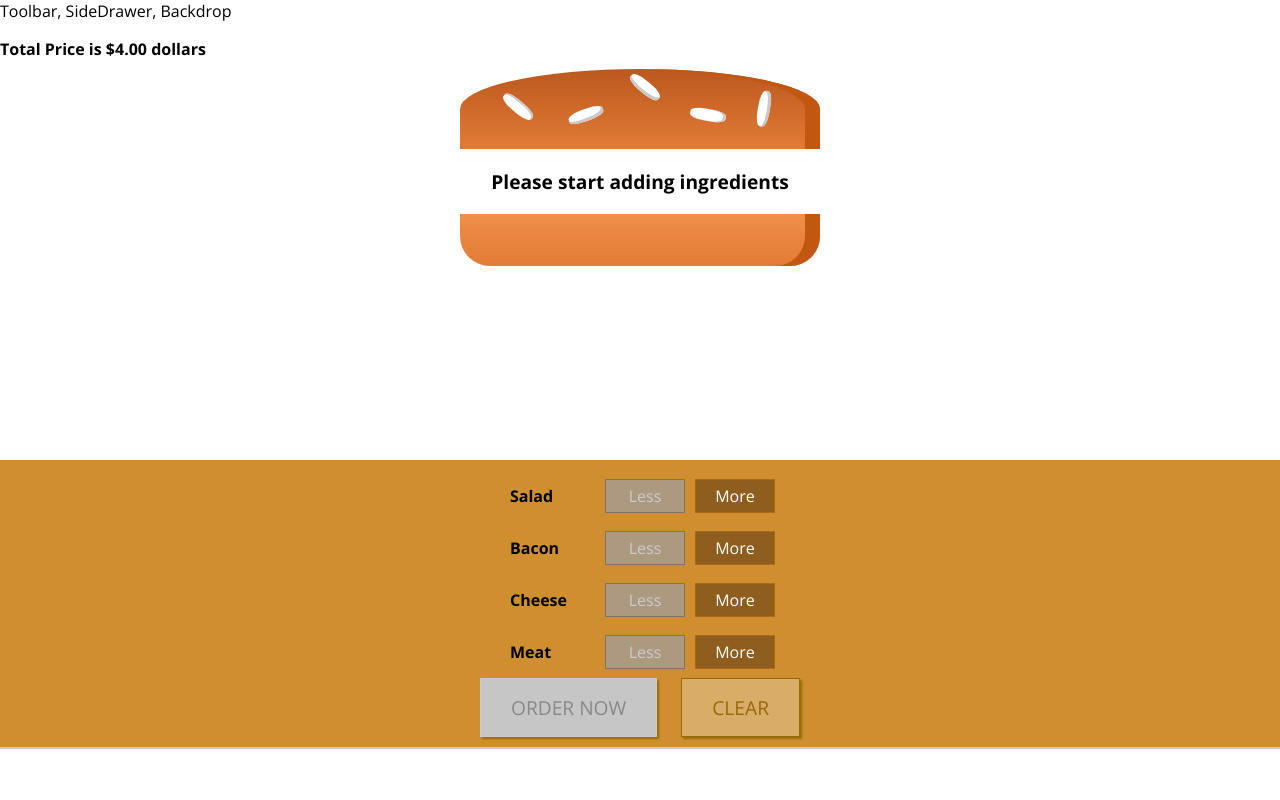
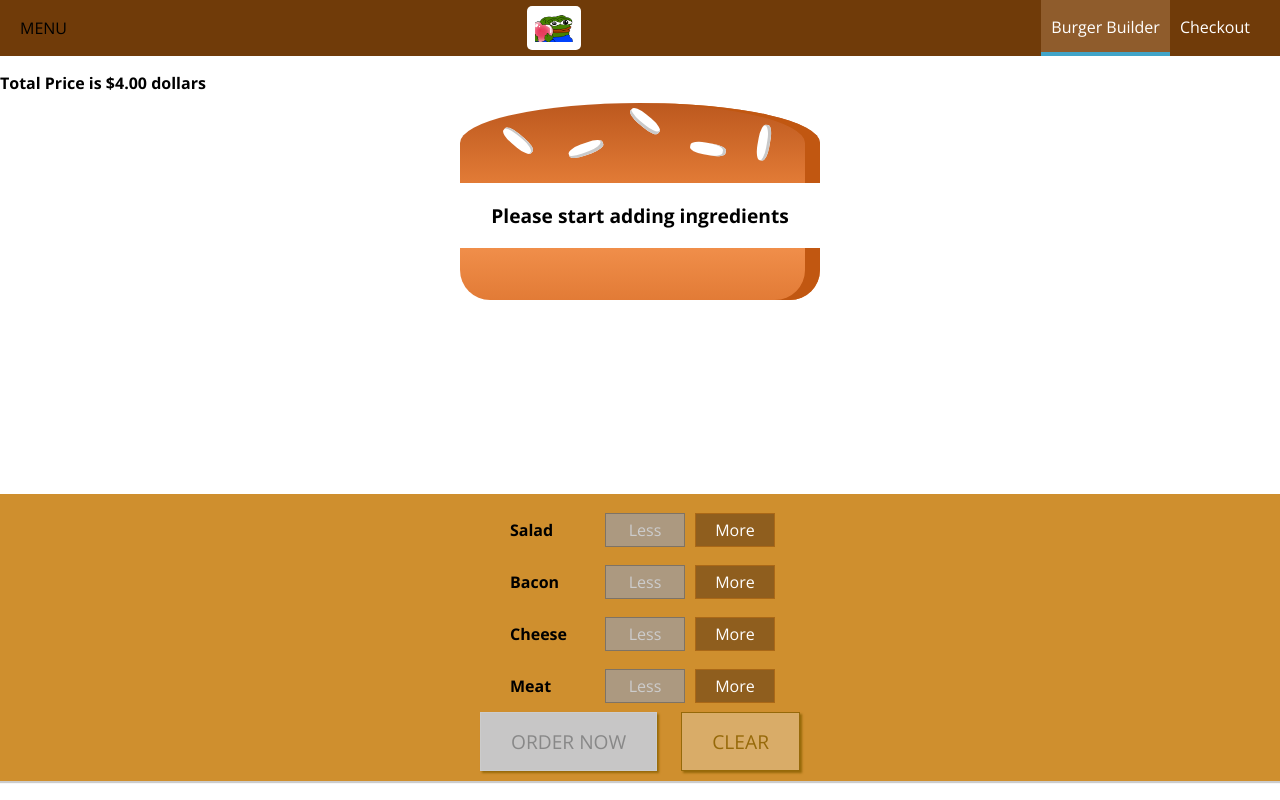
Before and after one commit to cvasqu09/react-app, a React (Create React App) app in the folder burger-app/: page / in a window 1280 px wide. Built offline with nearby package versions, Linux system fonts and the light colour scheme.

Commit message:
Added toolbar and sidedrawer

```diff
--- a/burger-app/src/components/Burger/OrderSummary.js
+++ b/burger-app/src/components/Burger/OrderSummary.js
@@ -1,5 +1,7 @@
 import React from 'react';
 import styled from 'styled-components';
+import Button from "../UI/Button";
+
 
 const OrderSummary = (props) => {
   const ingredientsSummary = Object.keys(props.ingredients).map(key =>
@@ -14,6 +16,9 @@ const OrderSummary = (props) => {
       <ul>
         {ingredientsSummary}
       </ul>
+      <p><strong>Your total is: {props.totalPrice.toFixed(2)} </strong></p>
+      <Button btnType="Danger" clicked={props.cancelOrder}>CANCEL</Button>
+      <Button btnType="Success" clicked={props.continueOrder}>CONTINUE</Button>
     </React.Fragment>
   );
 };
--- a/burger-app/src/components/Layout/Layout.js
+++ b/burger-app/src/components/Layout/Layout.js
@@ -1,14 +1,15 @@
 import React from 'react';
 import styled from 'styled-components';
+import Toolbar from "../Navigation/Toolbar";
+import SideDrawer from "../Navigation/SideDrawer";
 const MainContent = styled.main`
-    margin-top: 16px;
+    margin-top: 72px;
   `;
 const Layout = (props) => {
-
-
   return (
     <React.Fragment>
-      <div>Toolbar, SideDrawer, Backdrop</div>
+      <Toolbar/>
+      <SideDrawer/>
       <MainContent>
         {props.children}
       </MainContent>
--- /dev/null
+++ b/burger-app/src/components/Logo.js
@@ -0,0 +1,25 @@
+import React from 'react';
+import styled from 'styled-components';
+import PeepoImg from '../assets/peepo_heart.png';
+
+const LogoContainer = styled.div`
+  background-color: white;
+  padding: 8px;
+  height: 100%;
+  box-sizing: border-box;
+  border-radius: 5px;
+
+  img {
+    height: 100%;
+  }
+`;
+
+const Logo = (props) => {
+  return (
+    <LogoContainer>
+      <img src={PeepoImg} alt="peepo"/>
+    </LogoContainer>
+  );
+};
+
+export default Logo;
--- /dev/null
+++ b/burger-app/src/components/Navigation/NavigationItem.js
@@ -0,0 +1,35 @@
+import React from 'react';
+import styled from 'styled-components';
+
+const NavigationItemContainer = styled.li`
+  margin: 0;
+  box-sizing: border-box;
+  display: flex;
+  height: 100%;
+  align-items: center;
+
+  a {
+    color: white;
+    text-decoration: none;
+    height: 100%;
+    padding: 16px 10px;
+    border-bottom: 4px solid transparent;
+    box-sizing: border-box;
+    display: block;
+
+    &:hover, &:active, &.active {
+      background-color: #8f5c2c;
+      border-bottom: 4px solid #40a4c8;
+      color: white;
+    }
+  }
+`
+
+const NavigationItem = (props) => {
+  console.log('props active', props.active);
+  return (
+    <NavigationItemContainer><a href={props.link} className={props.active ? 'active' : null}>{props.children}</a></NavigationItemContainer>
+  );
+};
+
+export default NavigationItem;
--- /dev/null
+++ b/burger-app/src/components/Navigation/NavigationItems.js
@@ -0,0 +1,23 @@
+import React from 'react';
+import styled from 'styled-components';
+import NavigationItem from "./NavigationItem";
+
+const NavigationItemsContainer = styled.ul`
+  margin: 0;
+  padding: 0;
+  list-style: none;
+  display: flex;
+  align-items: center;
+  height: 100%;
+`;
+
+const NavigationItems = (props) => {
+  return (
+    <NavigationItemsContainer>
+      <NavigationItem link="/" active>Burger Builder</NavigationItem>
+      <NavigationItem link="/">Checkout</NavigationItem>
+    </NavigationItemsContainer>
+  );
+};
+
+export default NavigationItems;
--- /dev/null
+++ b/burger-app/src/components/Navigation/SideDrawer.js
@@ -0,0 +1,49 @@
+import React from 'react';
+import styled from 'styled-components';
+import Logo from "../Logo";
+import NavigationItems from "./NavigationItems";
+
+const StyledSideDrawer = styled.div`
+  position: fixed;
+  width: 280px;
+  max-width: 70%;
+  height: 100%;
+  left: 0;
+  top: 0;
+  z-index: 200;
+  background-color: white;
+  padding: 32px 16px;
+  box-sizing: border-box;
+  transition: transform 0.3s ease-out;
+
+  @media (min-width: 500px) {
+    display: none;
+  }
+
+  .Open {
+    transform: translateX(0);
+  }
+
+  .Close {
+    transform: translateX(-100%);
+  }
+`;
+
+const LogoContainer = styled.div`
+  height: 11%;
+`;
+
+const SideDrawer = (props) => {
+  return (
+    <StyledSideDrawer>
+      <LogoContainer>
+        <Logo/>
+      </LogoContainer>
+      <nav>
+        <NavigationItems/>
+      </nav>
+    </StyledSideDrawer>
+  );
+};
+
+export default SideDrawer;
--- /dev/null
+++ b/burger-app/src/components/Navigation/Toolbar.js
@@ -0,0 +1,41 @@
+import React from 'react';
+import styled from 'styled-components';
+import Logo from "../Logo";
+import NavigationItems from "./NavigationItems";
+
+const ToolbarHeader = styled.header`
+    height: 56px;
+    width: 100%;
+    position: fixed;
+    top: 0;
+    left: 0;
+    background-color: #703b09;
+    display: flex;
+    justify-content: space-between;
+    align-items: center;
+    padding: 0 20px;
+    box-sizing: border-box;
+    z-index: 90;
+
+    nav {
+     height: 100%;
+    }
+  `;
+
+const LogoContainer = styled.div`
+  height: 80%;
+`;
+
+const Toolbar = (props) => {
+  return (
+    <ToolbarHeader>
+      <div>MENU</div>
+      <LogoContainer>
+        <Logo>LOGO</Logo>
+      </LogoContainer>
+      <NavigationItems/>
+    </ToolbarHeader>
+  );
+};
+
+export default Toolbar;
--- a/burger-app/src/components/UI/Backdrop.js
+++ b/burger-app/src/components/UI/Backdrop.js
@@ -1,8 +1,6 @@
 import React from 'react';
 import styled from 'styled-components';
-
-const Backdrop = (props) => {
-  const BackdropContainer = styled.div`
+const BackdropContainer = styled.div`
     width: 100%;
     height: 100%;
     position: fixed;
@@ -12,6 +10,7 @@ const Backdrop = (props) => {
     background-color: rgba(0, 0, 0, 50%);
   `;
 
+const Backdrop = (props) => {
   return (
     props.showBackdrop ? <BackdropContainer onClick={props.click}> </BackdropContainer> : null
   );
--- /dev/null
+++ b/burger-app/src/components/UI/Button.js
@@ -0,0 +1,27 @@
+import React from 'react';
+import styled from 'styled-components';
+
+const ButtonComponent = styled.button`
+  background-color: transparent;
+  border: none;
+  outline: none;
+  cursor: pointer;
+  font: inherit;
+  padding: 10px;
+  margin: 10px;
+  font-weight: bold;
+  color: ${props => props.btnType === 'Danger' ? '#5C9210' : props.btnType === 'Success' ? '#944317' : 'white'};
+
+  &:first-of-type {
+    margin-left: 0;
+    padding-left: 0;
+  }
+`;
+
+const Button = (props) => {
+  return (
+    <ButtonComponent onClick={props.clicked} btnType={props.btnType}>{props.children}</ButtonComponent>
+  );
+};
+
+export default Button;
--- a/burger-app/src/containers/BurgerBuilder/BurgerBuilder.js
+++ b/burger-app/src/containers/BurgerBuilder/BurgerBuilder.js
@@ -86,6 +86,10 @@ class BurgerBuilder extends Component {
     });
   };
 
+  purchaseContinueHandler = () => {
+    console.log("Continue");
+  };
+
   cancelPurchaseHandler = () => {
     this.setState({
       purchasing: false
@@ -102,7 +106,11 @@ class BurgerBuilder extends Component {
     return (
       <React.Fragment>
         <Modal showModal={this.state.purchasing} modalClosed={this.cancelPurchaseHandler}>
-          <OrderSummary ingredients={this.state.ingredients}/>
+          <OrderSummary ingredients={this.state.ingredients}
+                        cancelOrder={this.cancelPurchaseHandler}
+                        continueOrder={this.purchaseContinueHandler}
+                        totalPrice={this.state.totalPrice}
+          />
         </Modal>
         <Price>Total Price is ${this.state.totalPrice.toFixed(2)} dollars</Price>
         <Burger ingredients={this.state.ingredients}/>
@@ -112,7 +120,8 @@ class BurgerBuilder extends Component {
           ingredientAdded={this.addIngredientHandler}
           removeIngredient={this.removeIngredient}
           clearIngredients={this.clearIngredientsHandler}
-          disabledControls={disabledInfo}/>
+          disabledControls={disabledInfo}
+        />
       </React.Fragment>
     );
   }
```
Also changed, not shown: burger-app/src/assets/peepo_heart.png (added).
